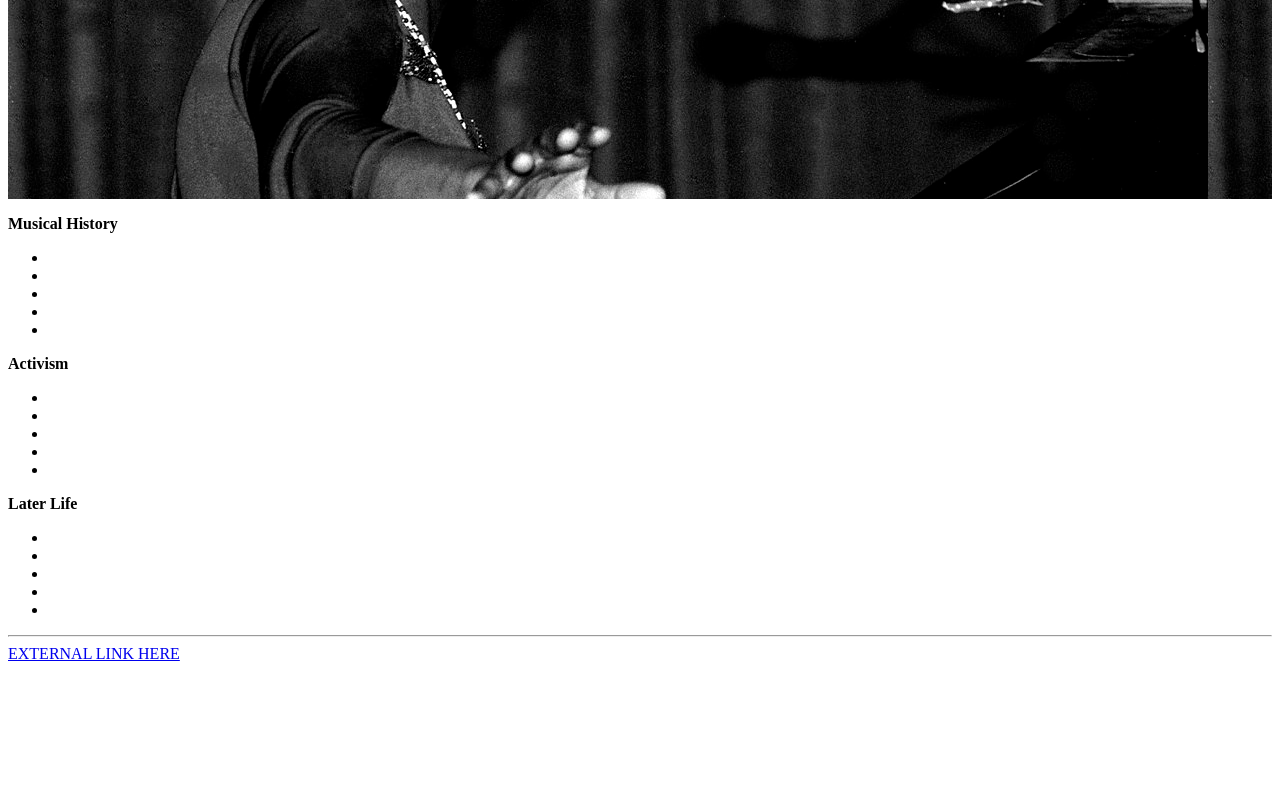
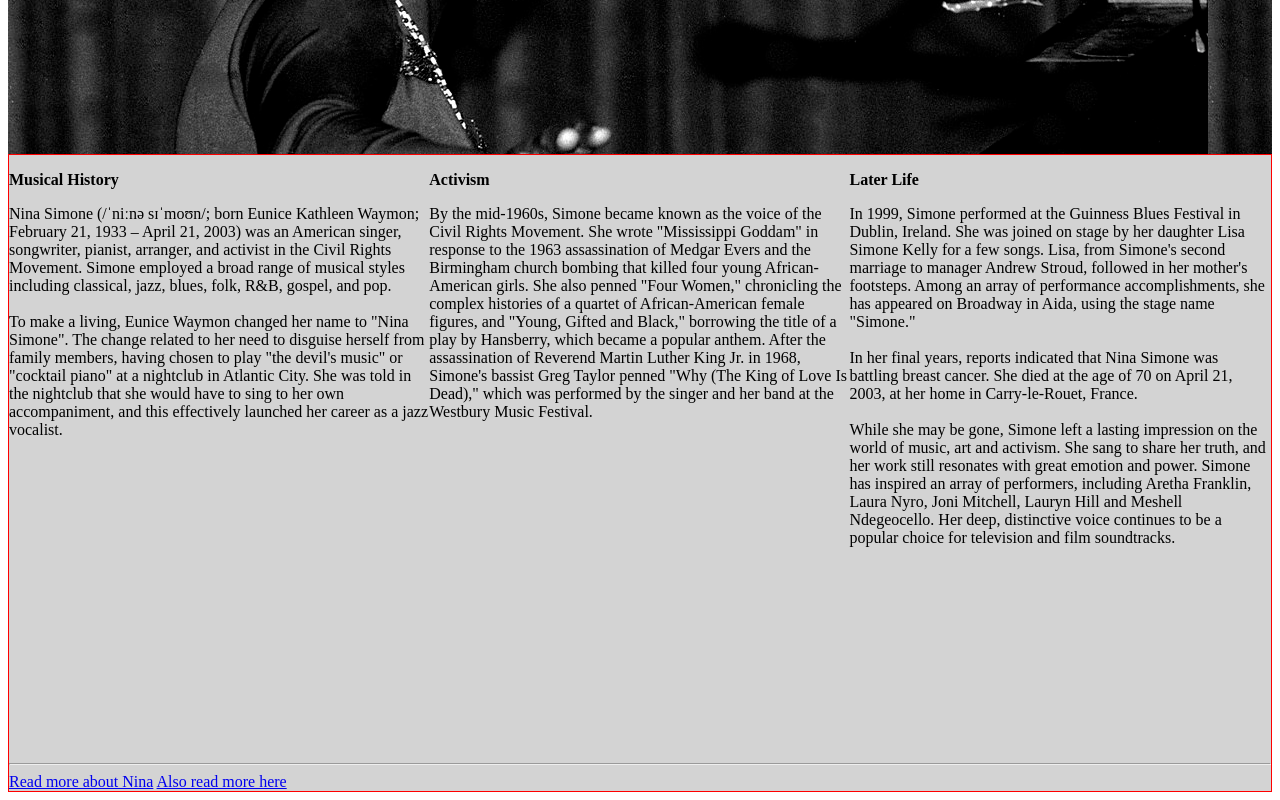
Before and after one commit to WesleyHarney/freeCodecamp1, a plain HTML site: page index.html in a window 1280 px wide. Shown: the part 493-1293 px from the top of the page. Before the commit the page ends 1164 px from the top, so only its background shows below. Drawn offline with Linux system fonts and the light colour scheme.

Commit message:
added content and styling

```diff
--- a/index.html
+++ b/index.html
@@ -10,44 +10,75 @@
 		<h1 class="main-h1">Nina Simone</h1>
 		<h3 clas="h3-man">The Priestess of Soul</h3>
 	</div>
-
-	<div class="musical">
+<div class="row">
+	<div class="column">
 		<!-- Probably have to rework this section title.-->
 		<h3>Musical History</h3>
-		<Ul>
-			<li></li>
-			<li></li>
-			<li></li>
-			<li></li>
-			<li></li>
-		</Ul>
+		<p>
+			Nina Simone (/ˈniːnə sɪˈmoʊn/; born Eunice Kathleen Waymon;
+			February 21, 1933 – April 21, 2003) was an American singer,
+			songwriter, pianist, arranger, and activist in the Civil Rights Movement.
+			 Simone employed a broad range of musical styles including
+			 classical, jazz, blues, folk, R&B, gospel, and pop.
+			<br>
+			<br>
+			To make a living, Eunice Waymon changed her name to "Nina Simone".
+			The change related to her need to disguise herself from family members,
+			having chosen to play "the devil's music" or "cocktail piano" at a
+			nightclub in Atlantic City. She was told in the nightclub that she would
+			have to sing to her own accompaniment,
+			and this effectively launched her career as a jazz vocalist.
+
+		</p>
 	</div>
+<div class="column">
+		<h3>Activism</h3>
 
-		<h3>Activism</h3>
-	<div class="activism">
-		<Ul>
-			<li></li>
-			<li></li>
-			<li></li>
-			<li></li>
-			<li></li>
-		</Ul>
-
+		<p>
+By the mid-1960s, Simone became known as the voice of the Civil Rights Movement.
+ She wrote "Mississippi Goddam" in response to the 1963 assassination of
+ Medgar Evers and the Birmingham church bombing that killed four young
+ African-American girls. She also penned "Four Women," chronicling the complex
+ histories of a quartet of African-American female figures, and
+ "Young, Gifted and Black," borrowing the title of a play by Hansberry,
+ which became a popular anthem. After the assassination of
+ Reverend Martin Luther King Jr. in 1968, Simone's bassist Greg Taylor penned
+ "Why (The King of Love Is Dead)," which was performed by the singer and her
+ band at the Westbury Music Festival.
+		</p>
 	</div>
 <!-- Probably want to change this section title too. -->
+<div class="column">
 		<h3>Later Life</h3>
-	<div class="laterlife">
-		<Ul>
-			<li></li>
-			<li></li>
-			<li></li>
-			<li></li>
-			<li></li>
-		</Ul>
+
+		<p>
+			In 1999, Simone performed at the Guinness Blues Festival in
+			Dublin, Ireland. She was joined on stage by her daughter Lisa Simone Kelly
+			 for a few songs. Lisa, from Simone's second marriage to manager
+			  Andrew Stroud, followed in her mother's footsteps. Among an array of
+				performance accomplishments, she has appeared on Broadway in Aida, using
+				 the stage name "Simone."
+<br>
+<br>
+In her final years, reports indicated that Nina Simone was battling
+breast cancer. She died at the age of 70 on April 21, 2003, at her
+home in Carry-le-Rouet, France.
+<br>
+<br>
+While she may be gone, Simone left a lasting impression on the world of
+music, art and activism. She sang to share her truth, and her work still
+resonates with great emotion and power. Simone has inspired an array of
+performers, including Aretha Franklin, Laura Nyro, Joni Mitchell,
+Lauryn Hill and Meshell Ndegeocello. Her deep, distinctive voice
+continues to be a popular choice for television and film soundtracks.
+		</p>
 	</div>
+	<br>
+	<br>
 <hr>
 <footer>
-	<a href="#">EXTERNAL LINK HERE</a>
+	<a href="https://en.wikipedia.org/wiki/Nina_Simone" target="_blank">Read more about Nina</a>
+	<a href="https://www.biography.com/people/nina-simone-9484532" target="_blank">Also read more here</a>
 </footer>
 
 	</body>
--- a/style.css
+++ b/style.css
@@ -1,7 +1,8 @@
 .main-header{
 	text-align: center;
 	background-image: url(img/ninacover.jpg);
-	padding-bottom: 460px;
+	padding-bottom: 415px;
+	color: white;
 }
 .main-h1 {
 	color: white;
@@ -10,24 +11,23 @@
 .h3-man{
 	color: white;
 }
+
+
+
 h1{
 	font-size: 5em;
 }
 h3{
 	font-size: 1em;
 }
-.musical{
+.column{
+	float: left;
+	width: 33.3%;
+	padding-bottom: 200px;
 
 }
 
-.activism{
-
+.row{
+	background-color: lightgrey;
+	border: 1px solid red;
 }
-
-.laterlife{
-
-}
-
-ul{
-
-}
```
